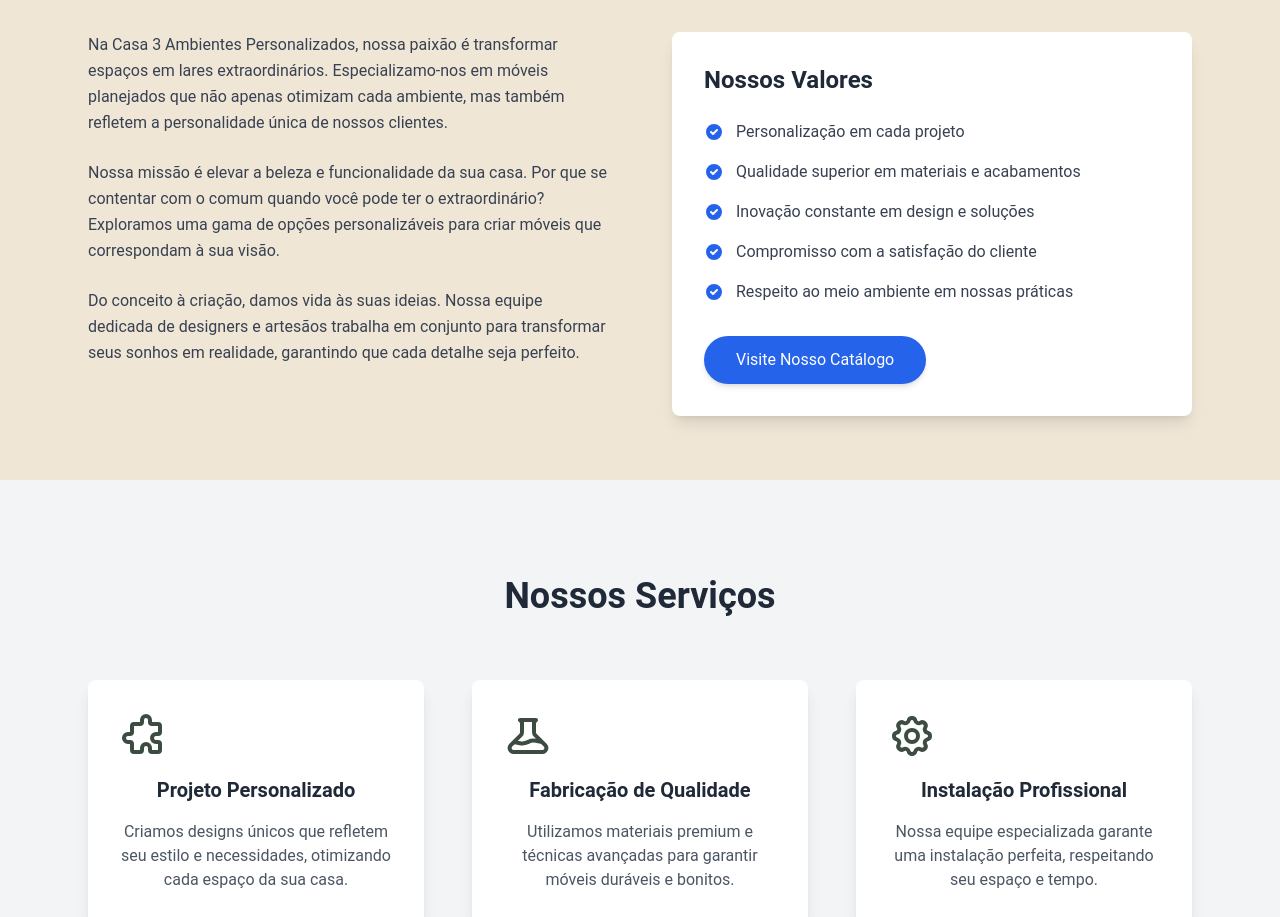
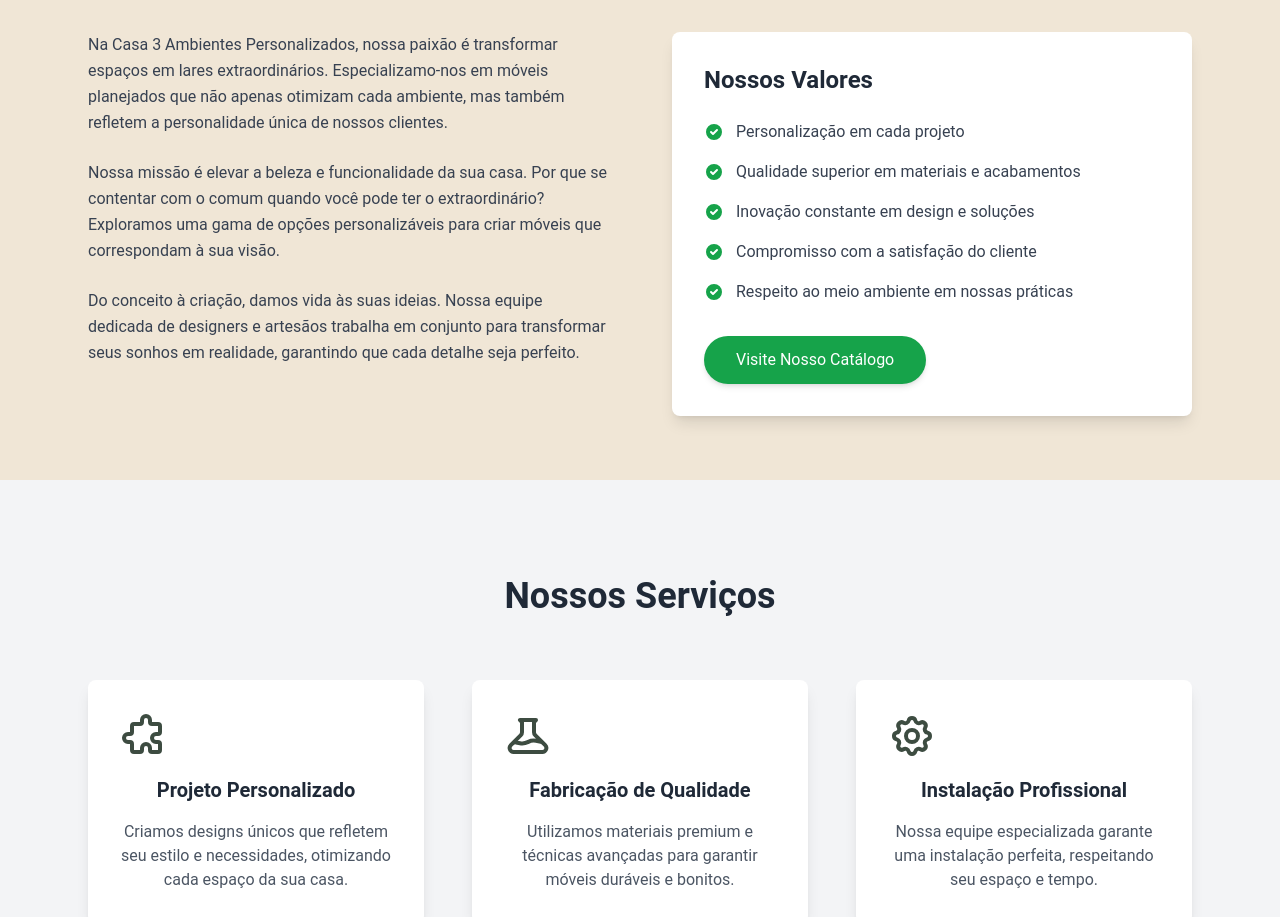
Before and after one commit to GeancarloBastos/ProjetoCasa3, a Next.js app in the folder front/: page / in a window 1280 px wide. Shown: the part 1000-1917 px from the top of the page. Built offline with nearby package versions, Linux system fonts and the light colour scheme.

Commit message:
Alterações cores home page

```diff
--- a/front/src/app/contato/page.tsx
+++ b/front/src/app/contato/page.tsx
@@ -104,7 +104,7 @@ export default function Contato() {
           <h2 className="text-2xl font-bold mb-6">Nossa Localização</h2>
           <div className="aspect-video w-full bg-gray-200 rounded-lg overflow-hidden">
             <iframe
-              src="https://www.google.com/maps/embed?pb=!1m18!1m12!1m3!1d979.868507151709!2d-52.331739404906884!3d-31.758263547672954!2m3!1f0!2f0!3f0!3m2!1i1024!2i768!4f13.1!3m3!1m2!1s0x9511b55be85d7c99%3A0x7829527e8f532208!2sCasa%203%20Ambientes%20Personalizados!5e0!3m2!1spt-BR!2sbr!4v1730327637181!5m2!1spt-BR!2sbr" width="800" height="600" style="border:0;" loading="lazy"
+              src="https://www.google.com/maps/embed?pb=!1m18!1m12!1m3!1d979.868507151709!2d-52.331739404906884!3d-31.758263547672954!2m3!1f0!2f0!3f0!3m2!1i1024!2i768!4f13.1!3m3!1m2!1s0x9511b55be85d7c99%3A0x7829527e8f532208!2sCasa%203%20Ambientes%20Personalizados!5e0!3m2!1spt-BR!2sbr!4v1730327637181!5m2!1spt-BR!2sbr"
               width="100%"
               height="100%"
               style={{ border: 0 }}
--- a/front/src/app/page.tsx
+++ b/front/src/app/page.tsx
@@ -66,7 +66,7 @@ export default function Page() {
                     "Respeito ao meio ambiente em nossas práticas"
                   ].map((valor, index) => (
                     <li key={index} className="flex items-center text-gray-700">
-                      <svg className="w-5 h-5 mr-3 text-blue-600" fill="currentColor" viewBox="0 0 20 20">
+                      <svg className="w-5 h-5 mr-3 text-green-600" fill="currentColor" viewBox="0 0 20 20">
                         <path fillRule="evenodd" d="M10 18a8 8 0 100-16 8 8 0 000 16zm3.707-9.293a1 1 0 00-1.414-1.414L9 10.586 7.707 9.293a1 1 0 00-1.414 1.414l2 2a1 1 0 001.414 0l4-4z" clipRule="evenodd" />
                       </svg>
                       {valor}
@@ -74,7 +74,7 @@ export default function Page() {
                   ))}
                 </ul>
                 <div className="mt-8">
-                  <a href="./catalogo" className="bg-blue-600 text-white px-8 py-3 rounded-full hover:bg-blue-700 transition duration-300 shadow-md inline-block text-center">
+                  <a href="./catalogo" className="bg-green-600 text-white px-8 py-3 rounded-full hover:bg-colorc3 transition duration-300 shadow-md inline-block text-center">
                     Visite Nosso Catálogo
                   </a>
                 </div>
```
